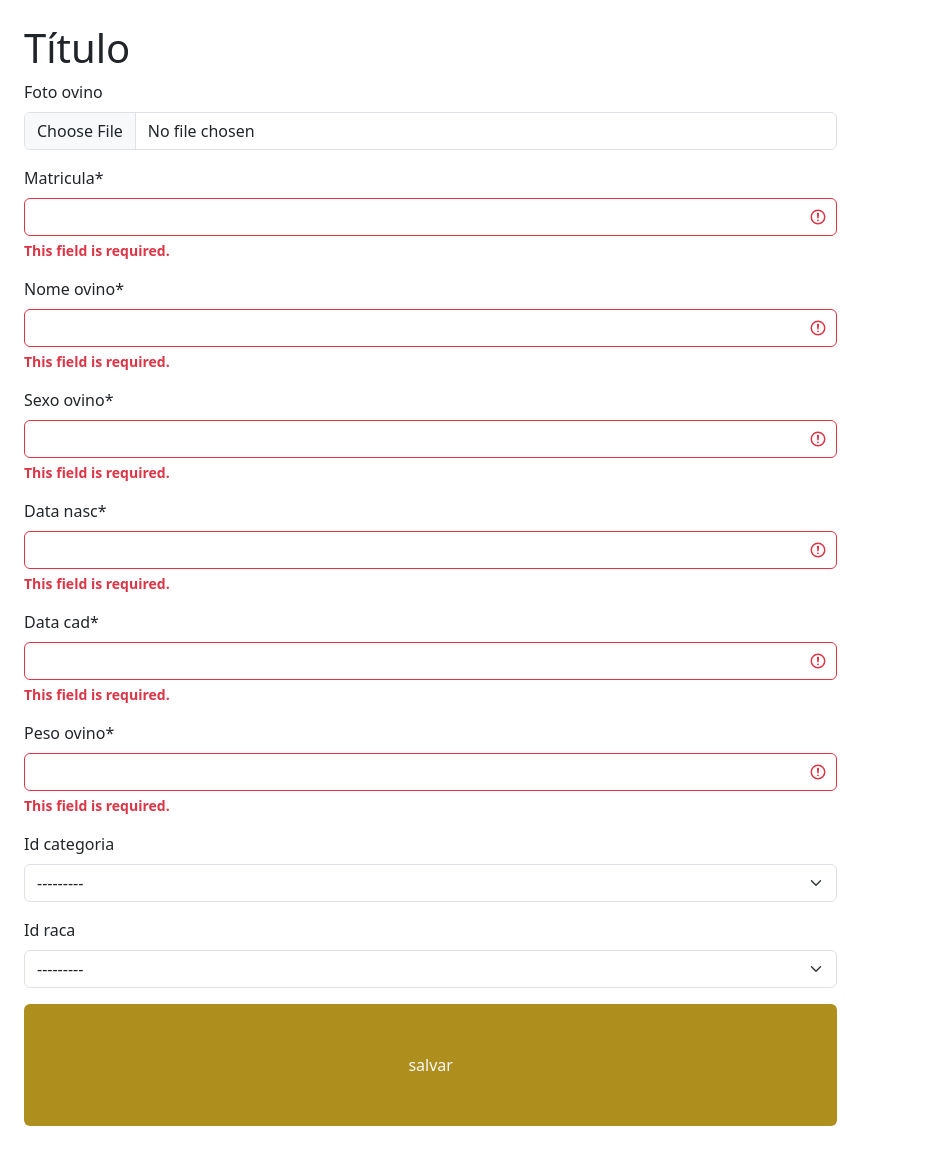
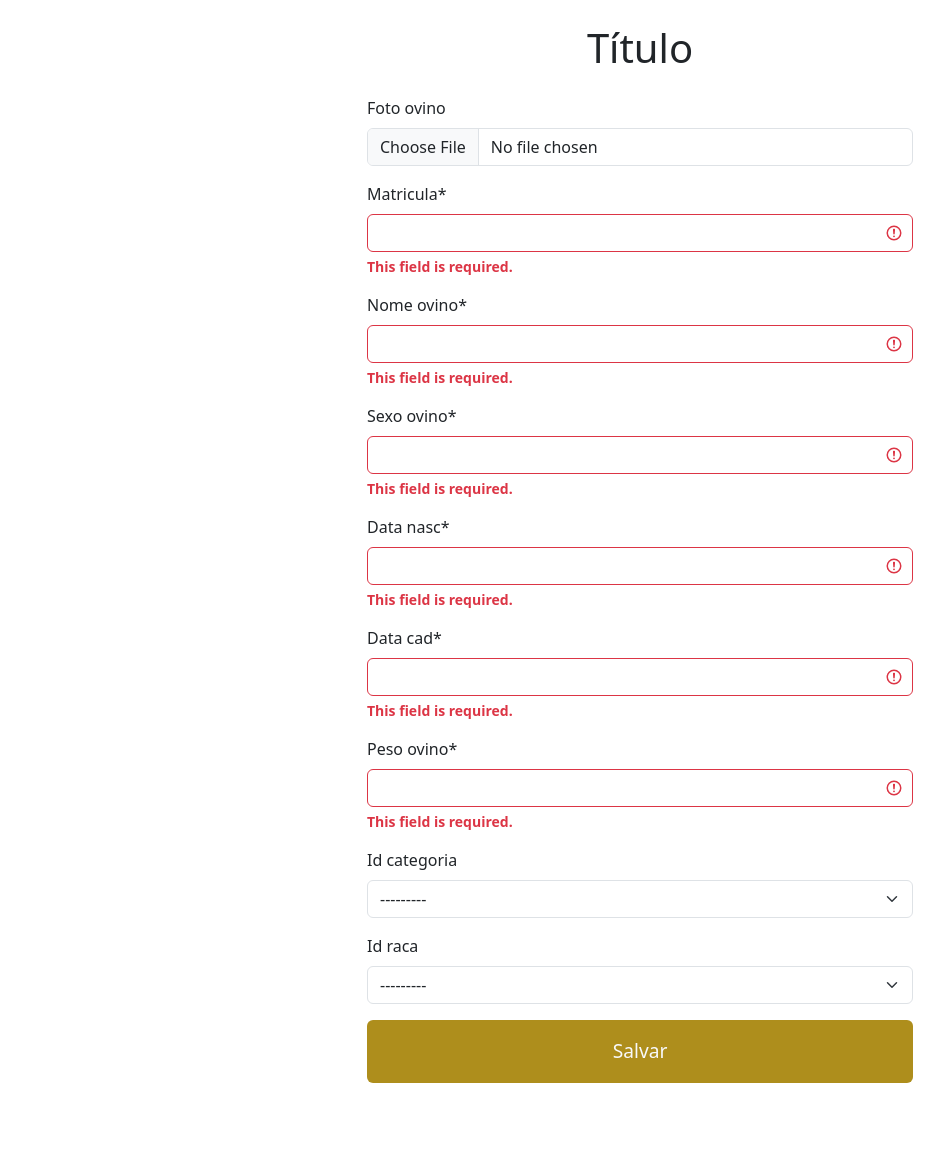
Before and after one commit to rogeriopsdev/ovinogest, a Django app: page /new_ovino/ in a window 1280 px wide. Shown: the part 88-1238 px from the top of the page, without its empty margins (0-952 px from the left). After the commit the page ends 1171 px from the top, so only its background shows below. Run offline with Django 5.2, Linux system fonts and the light colour scheme; data that the repository does not hold is empty; some libraries are stand-ins or nearby versions.

Commit message:
Update new_ovino.html

```diff
--- a/ovinogestApp/templates/ovino/new_ovino.html
+++ b/ovinogestApp/templates/ovino/new_ovino.html
@@ -2,22 +2,25 @@
 {% load crispy_forms_tags %}
 {% load widget_tweaks %}
 {% block conteudo %}
-    <h1>Título</h1>
+   <h1 class="text-center my-4">Título</h1>
 
-    <form method="post" enctype="multipart/form-data">
-        <div class="row">
-            <div class="col-lg-8">
+<form method="post" enctype="multipart/form-data">
+    <div class="container">
+        <div class="row justify-content-center">
+            <div class="col-12 col-md-8 col-lg-6">
                 {% csrf_token %}
+                <!-- Formulário com Crispy Forms -->
                 {{ form|crispy }}
-<div>
-   <input class="btn text-light p-5 form-control " type="submit" value="salvar" style="background: rgb(174, 142, 28)">
-</div>
+
+                <!-- Botão de Enviar -->
+                <div class="mt-3">
+                    <input class="btn text-light p-3 w-100" type="submit" value="Salvar"
+                           style="background: rgb(174, 142, 28); font-size: 1.2rem;">
+                </div>
             </div>
+        </div>
+    </div>
+</form>
 
 
-
-        </div>
-
-    </form>
-
 {% endblock conteudo %}
```
